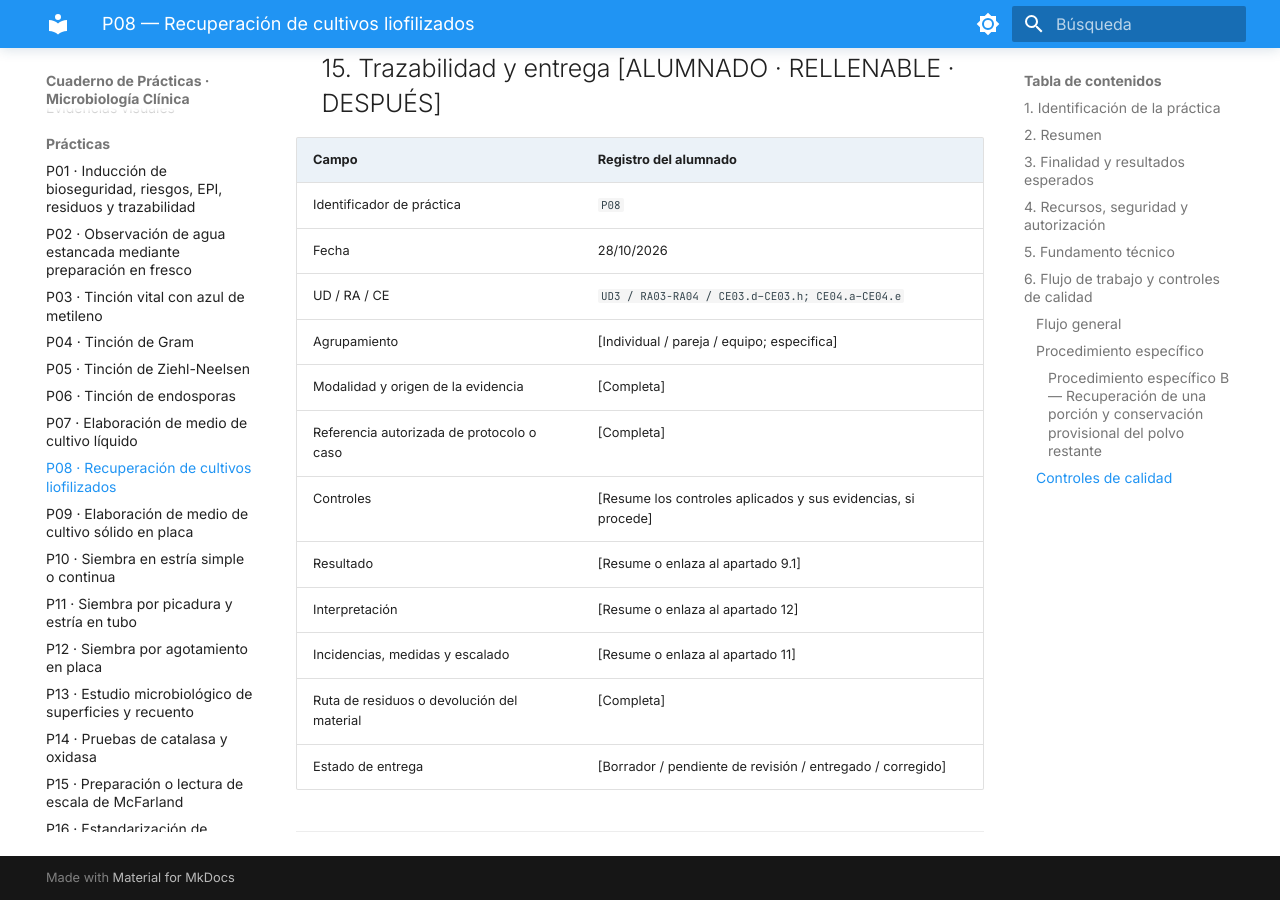
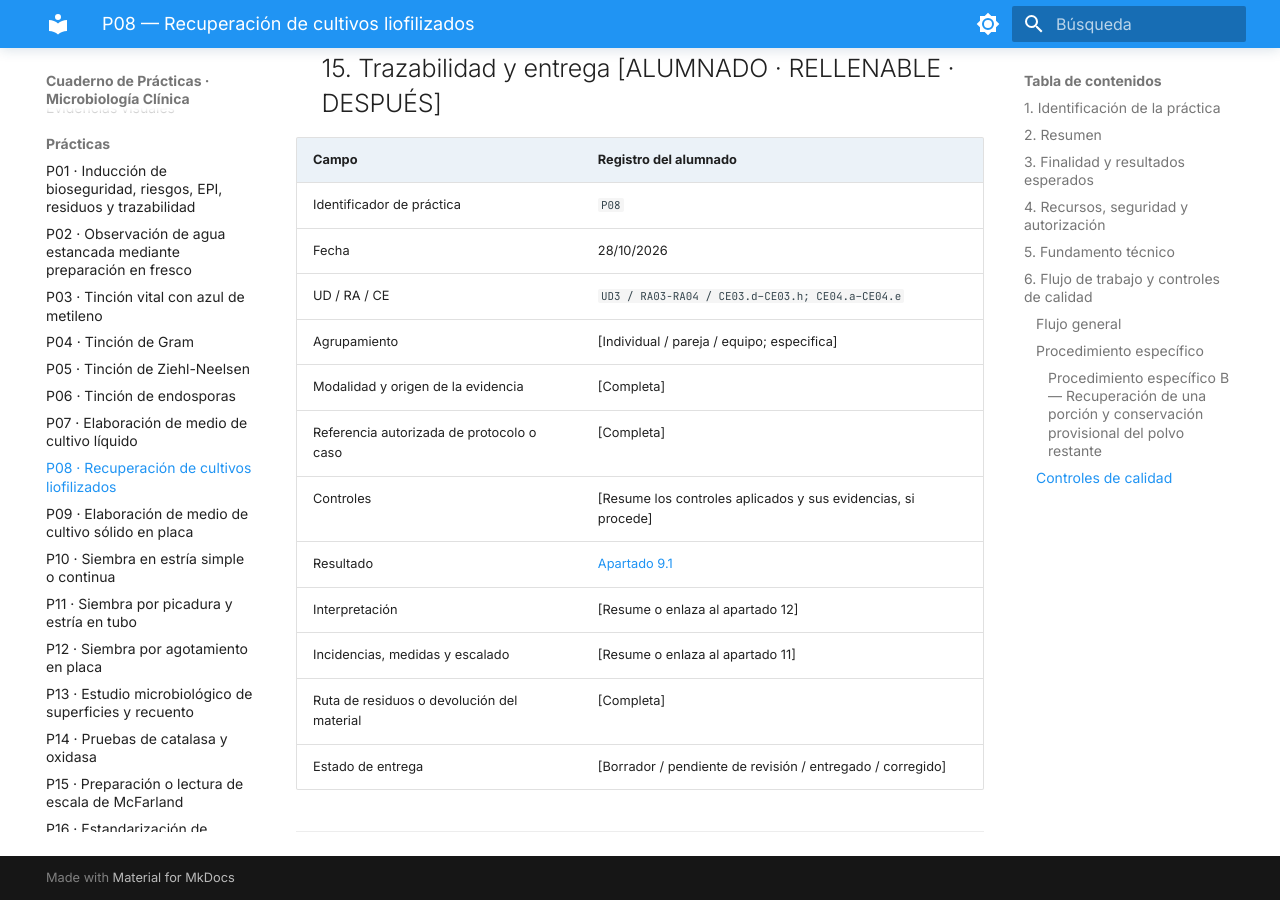
Before and after one commit to Rebeca-hubb/Cuaderno-Pr-cticas-Microbiolog-a-Rebeca-Vicho-, an MkDocs documentation site: the page built from docs/practicas/P08_Recuperacion_de_liofilizados.md, in a window 1280 px wide and 900 px high, scrolled down 18241 px. Built offline with MkDocs 1.6.1 and Material for MkDocs 9.7.7, drawn with Linux system fonts in a browser that asks for light colours.

Commit message:
Update P08_Recuperacion_de_liofilizados.md

```diff
--- a/docs/practicas/P08_Recuperacion_de_liofilizados.md
+++ b/docs/practicas/P08_Recuperacion_de_liofilizados.md
@@ -263,7 +263,7 @@ Responde de forma razonada a las cuatro preguntas. Relaciona cada respuesta con
 | Modalidad y origen de la evidencia | [Completa] |
 | Referencia autorizada de protocolo o caso | [Completa] |
 | Controles | [Resume los controles aplicados y sus evidencias, si procede] |
-| Resultado | [Resume o enlaza al apartado 9.1] |
+| Resultado | [Apartado 9.1](https://github.com/Rebeca-hubb/Cuaderno-Pr-cticas-Microbiolog-a-Rebeca-Vicho-/blob/main/docs/practicas/P08_Recuperacion_de_liofilizados.md#91-registro-de-observaciones-y-c%C3%A1lculos) |
 | Interpretación | [Resume o enlaza al apartado 12] |
 | Incidencias, medidas y escalado | [Resume o enlaza al apartado 11] |
 | Ruta de residuos o devolución del material | [Completa] |
```
